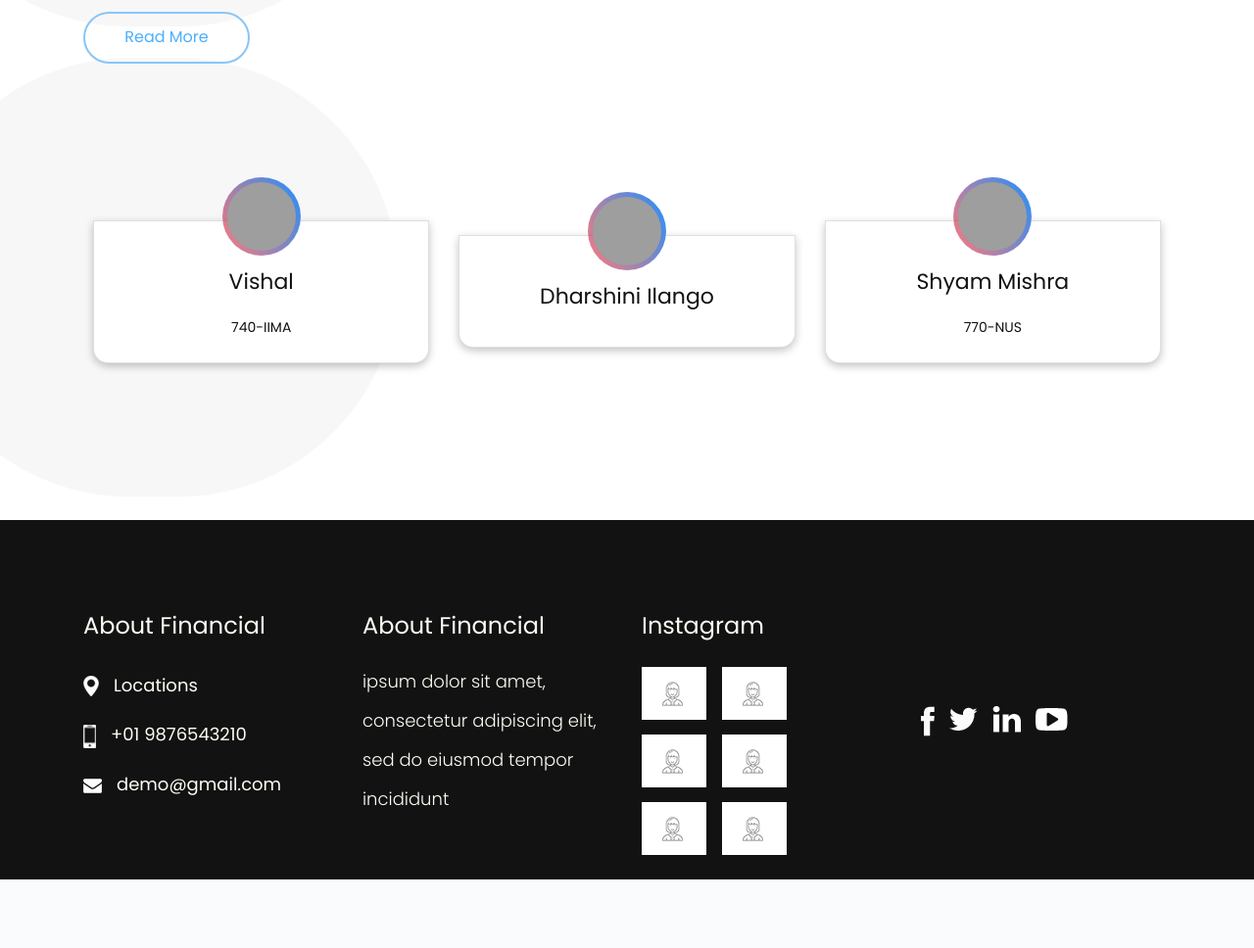
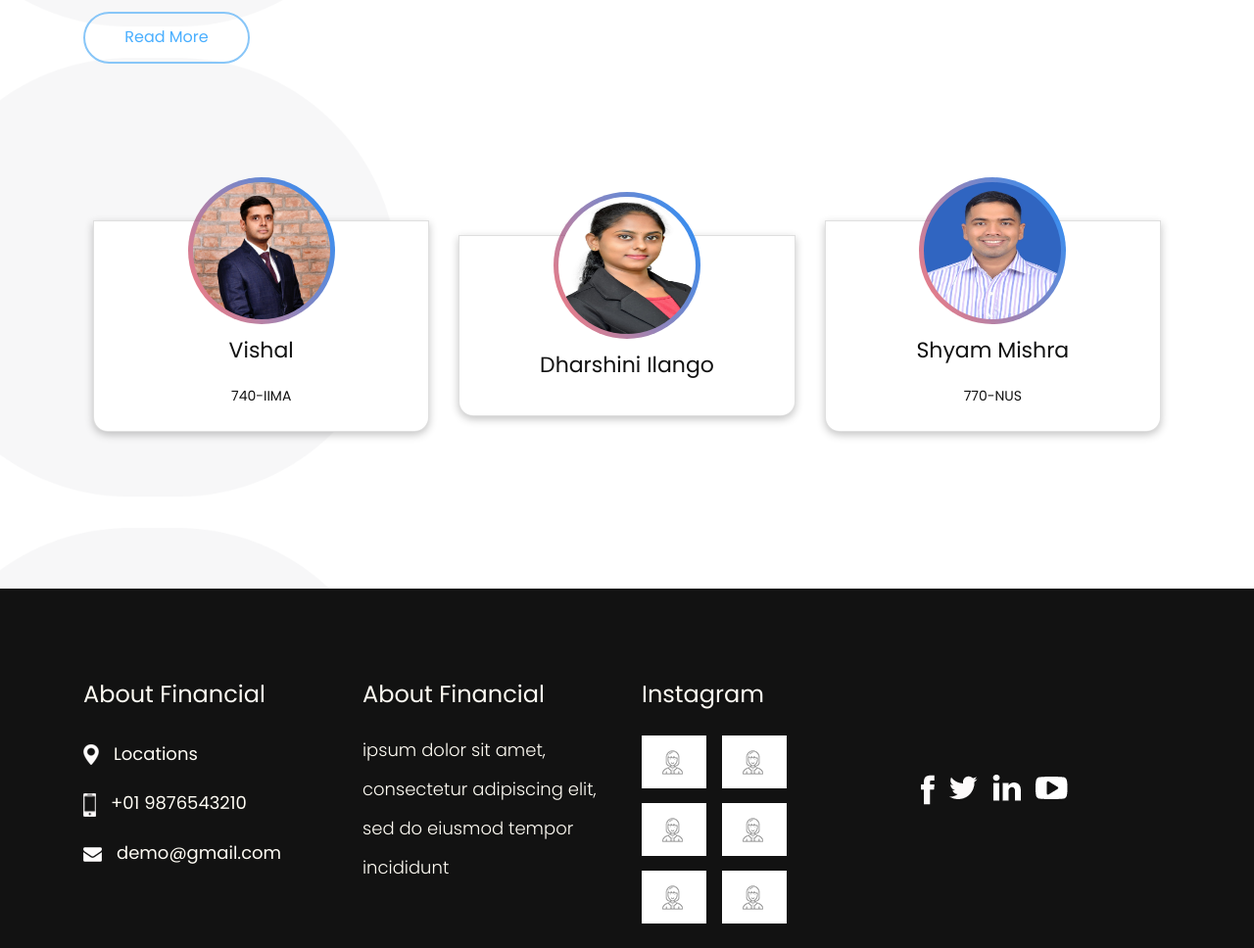
Before and after one commit to GMATF/AVF, a Flask app: page /about in a window 1280 px wide. Shown: the part 511-1479 px from the top of the page at 98% size. Before the commit the page ends 1409 px from the top, so only its background shows below. Run offline with Flask 2, Linux system fonts and the light colour scheme; some libraries are stand-ins or nearby versions; grey boxes are pictures that could not be loaded.

Commit message:
Added logo and updated about founders

```diff
--- a/app/static/css/style.css
+++ b/app/static/css/style.css
@@ -1111,10 +1111,9 @@ button {
 
 }
 
-.coach-aboutus{
-
+.about-founder-image{
+    aspect-ratio: 1 / 1;
 }
-
 
 
  @media screen and (max-width: 1280px) {
@@ -1224,8 +1223,8 @@ button {
 }
 
 .card img{
-    width: 80px;
-    height: 80px;
+    width: 150px;
+    height: 150px;
     border-radius: 50%;
     background-image: linear-gradient(60deg, rgba(255, 0, 0, 0.521), dodgerblue);
 
--- a/app/templates/about.html
+++ b/app/templates/about.html
@@ -33,6 +33,7 @@
     media="screen">
   <link rel="stylesheet" href="https://use.fontawesome.com/releases/v5.15.3/css/all.css"
     integrity="sha384-SZXxX4whJ79/gErwcOYf+zWLeJdY/qpuqC4cAa9rOGUstPomtqpuNWT9wdPEn2fk" crossorigin="anonymous">
+    <script src="https://kit.fontawesome.com/5aded4d81f.js" crossorigin="anonymous"></script>
 </head>
 
 <body>
@@ -82,7 +83,7 @@
     <div class="about_container">
       <div class="col-xl-4  col-lg-6 col-12  d-flex justify-content-center align-items-center">
         <div class="card">
-          <img src="https://www.nautec.com/wp-content/uploads/2018/04/placeholder-person.png" alt="">
+          <img src="../static/images/vishal.jpg" alt="">
           <h2>Vishal</h2>
           <h5>740-IIMA</h5>
           <div class="cont">
@@ -91,7 +92,7 @@
             </p>
             <div class="link">
               <a href="#"><i class="fab fa-linkedin"></i></a>
-              <a href="#"><i class="fab fa-github"></i></a>
+              <a href="#"><i class="fa fa-envelope"></i></a>
             </div>
           </div>
         </div>
@@ -99,7 +100,7 @@
 
       <div class="col-xl-4  col-lg-6 col-12  d-flex justify-content-center align-items-center">
         <div class="card">
-          <img src="https://www.nautec.com/wp-content/uploads/2018/04/placeholder-person.png" alt="">
+          <img src="../static/images/dharshini.jpg" alt="">
           <h2>Dharshini Ilango</h2>
           <div class="cont">
             <p class="coach-aboutus">
@@ -107,7 +108,7 @@
             </p>
             <div class="link">
               <a href="#"><i class="fab fa-linkedin"></i></a>
-              <a href="#"><i class="fab fa-github"></i></a>
+              <a href="#"><i class="fa fa-envelope"></i></a>
             </div>
           </div>
         </div>
@@ -115,7 +116,7 @@
 
       <div class="col-xl-4  col-lg-6 col-12  d-flex justify-content-center align-items-center">
         <div class="card">
-          <img src="https://www.nautec.com/wp-content/uploads/2018/04/placeholder-person.png" alt="">
+          <img src="../static/images/shyam.jpg" alt="" class="about-founder-image">
           <h2>Shyam Mishra</h2>
           <h5>770-NUS</h5>
           <div class="cont">
@@ -123,7 +124,7 @@
             </p>
             <div class="link">
               <a href="#"><i class="fab fa-linkedin"></i></a>
-              <a href="#"><i class="fab fa-github"></i></a>
+              <a href="#"><i class="fa fa-envelope"></i></a>
             </div>
           </div>
         </div>
--- a/app/templates/index.html
+++ b/app/templates/index.html
@@ -9,7 +9,7 @@
 <meta name="viewport" content="width=device-width, initial-scale=1">
 <meta name="viewport" content="initial-scale=1, maximum-scale=1">
 <!-- site metas -->
-<title>Cial</title>
+<title>MyMBAWorld</title>
 <meta name="keywords" content="">
 <meta name="description" content="">
 <meta name="author" content="">
```
Also changed, not shown: app/static/images/dharshini.jpg (added), app/static/images/shyam.jpg (added), app/static/images/vishal.jpg (added).
